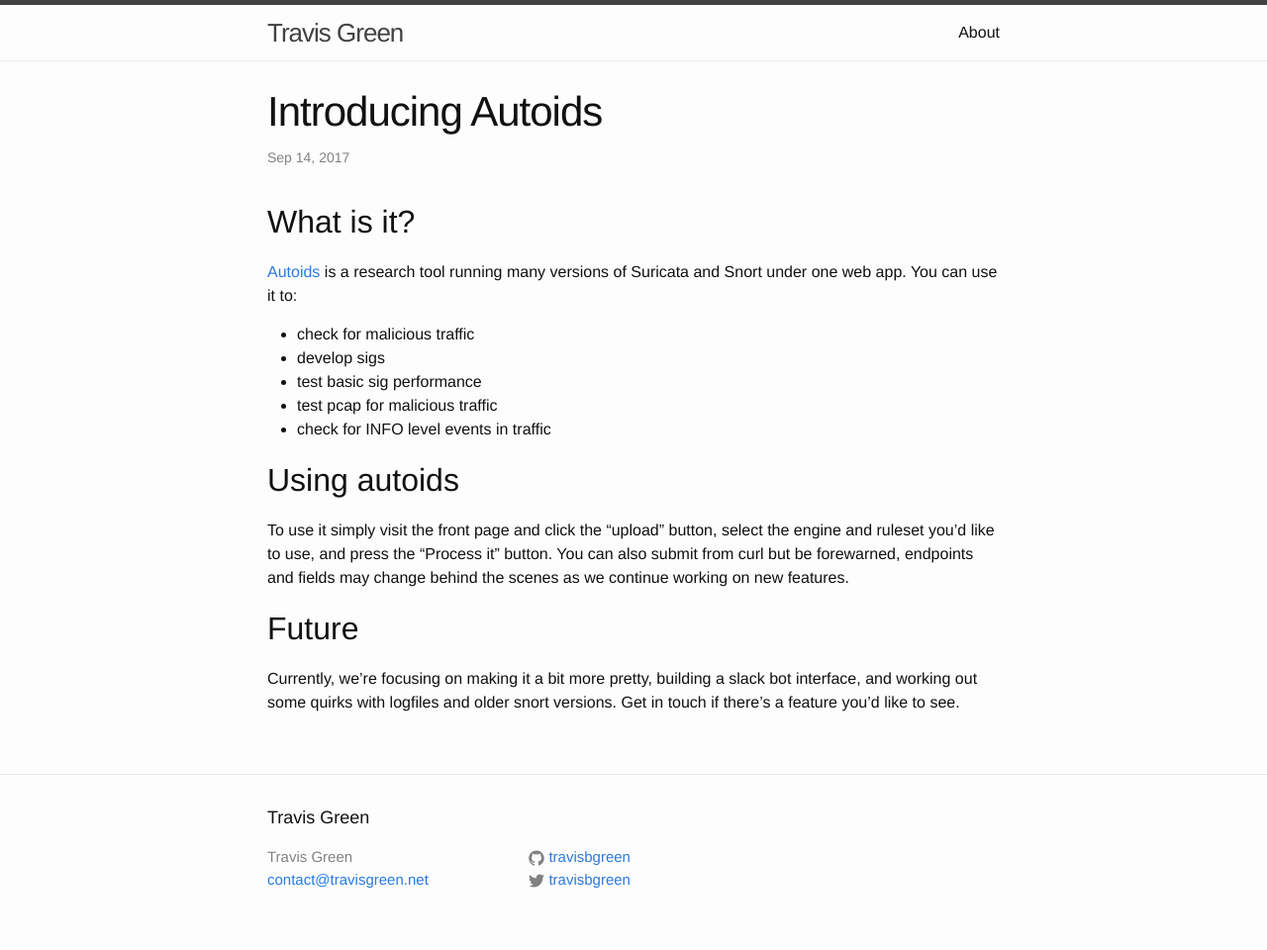
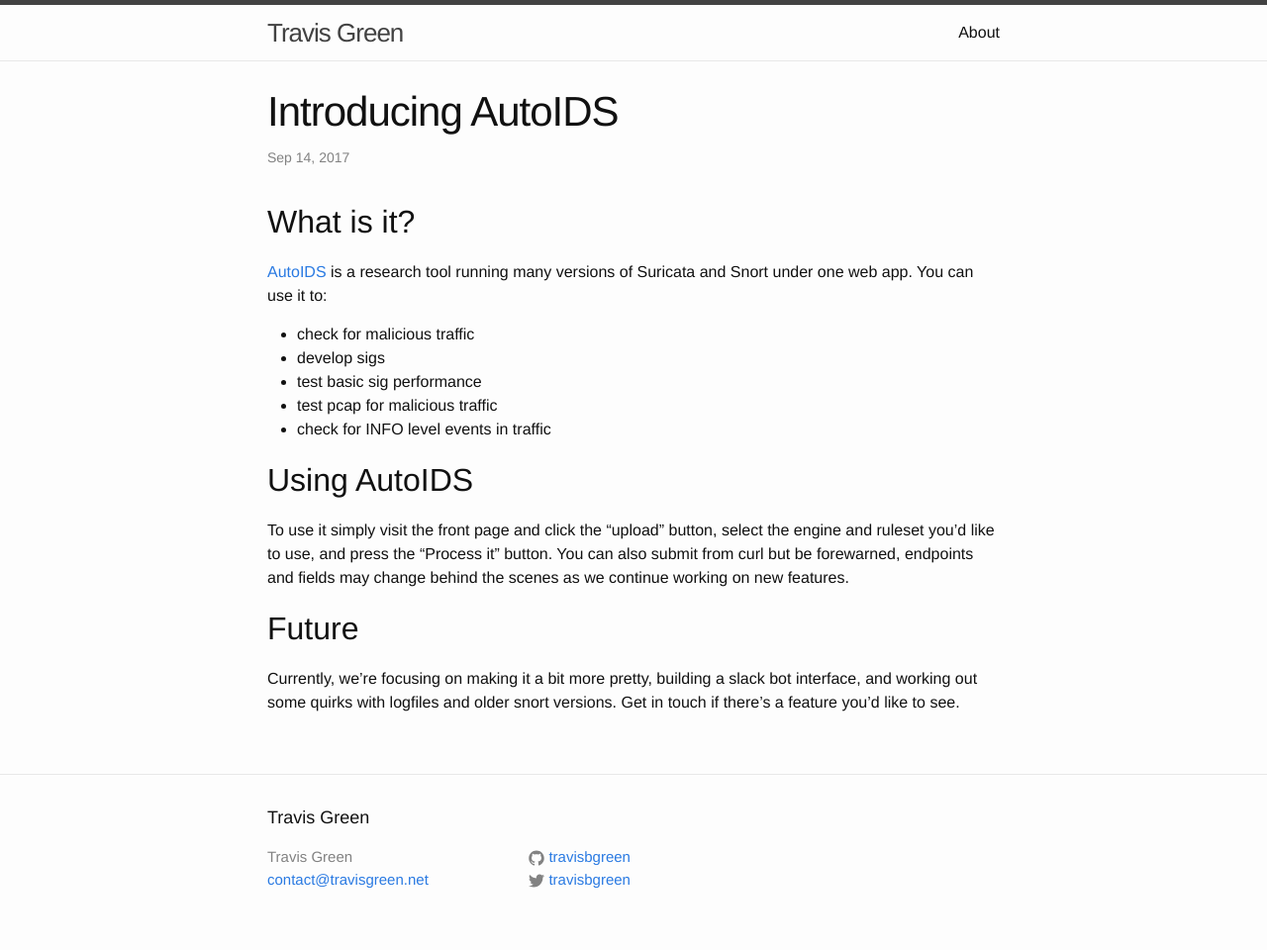
Before and after one commit to travisbgreen/travisgreen.net, a Jekyll site: the page built from _posts/2017-09-14-autoids.markdown, in a window 1280 px wide. Shown: the whole page at 99% size. Built offline with Jekyll 4.4.1, drawn with Linux system fonts in a browser that asks for light colours.

Commit message:
mo bettah

```diff
--- a/_posts/2017-09-14-autoids.markdown
+++ b/_posts/2017-09-14-autoids.markdown
@@ -1,11 +1,11 @@
 ---
 layout: post
-title:  "Introducing Autoids"
+title:  "Introducing AutoIDS"
 categories:
 tags: autoids projects
 ---
 ## What is it?
-[Autoids](http://autoids.net){:target="_blank"} is a research tool running many versions of Suricata and Snort under one web app. You can use it to:
+[AutoIDS](http://autoids.net){:target="_blank"} is a research tool running many versions of Suricata and Snort under one web app. You can use it to:
 
 - check for malicious traffic
 - develop sigs
@@ -13,7 +13,7 @@
 - test pcap for malicious traffic
 - check for INFO level events in traffic
 
-## Using autoids
+## Using AutoIDS
 To use it simply visit the front page and click the "upload" button, select the engine and ruleset you'd like to use, and press the "Process it" button. You can also submit from curl but be forewarned, endpoints and fields may change behind the scenes as we continue working on new features.
 
 ## Future
```
